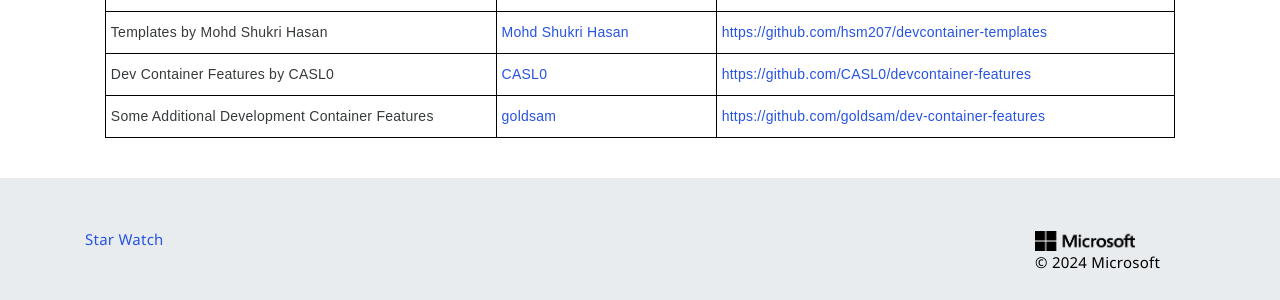
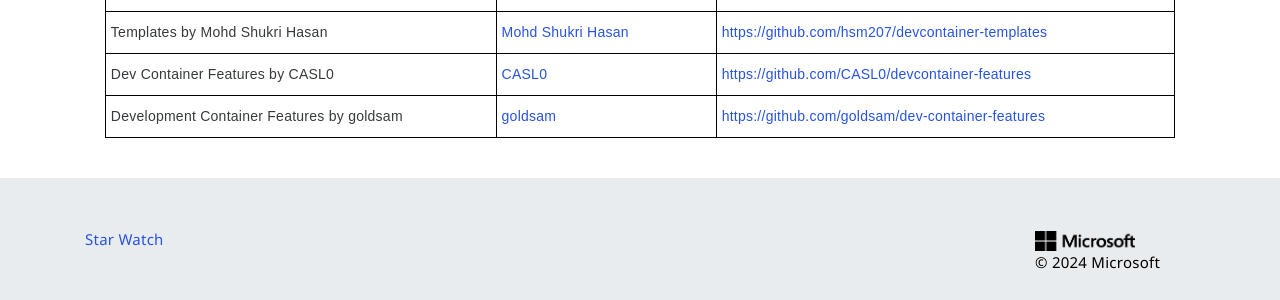
Before and after one commit to devcontainers/devcontainers.github.io, a Jekyll site: the page built from collections.html, in a window 1280 px wide and 900 px high, scrolled down 5122 px. Shown: the part 577-877 px from the top of the window. Built offline with Jekyll 4.4.1, drawn with Linux system fonts in a browser that asks for light colours; nearby versions of some CDN libraries; comment, search, counter and statistics services are not loaded.

Commit message:
update dev containers repo reference name

```diff
--- a/_data/collection-index.yml
+++ b/_data/collection-index.yml
@@ -648,7 +648,7 @@
   contact: https://github.com/CASL0/devcontainer-features/issues
   repository: https://github.com/CASL0/devcontainer-features
   ociReference: ghcr.io/casl0/devcontainer-features
-- name: Some Additional Development Container Features
+- name: Development Container Features by goldsam
   maintainer: goldsam
   contact: https://github.com/goldsam/dev-container-features/issues
   repository: https://github.com/goldsam/dev-container-features
```
